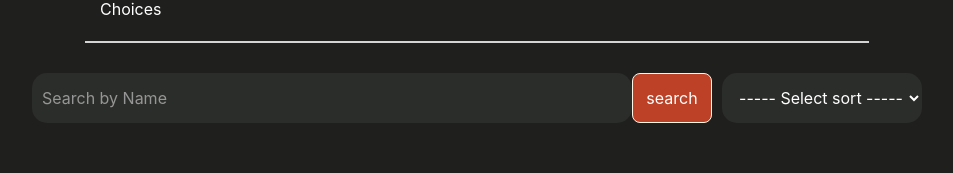
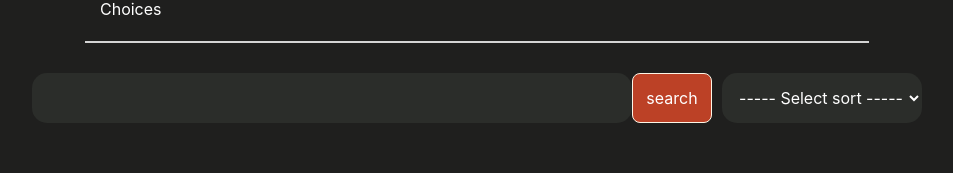
Before and after one commit to Intanin-SE67/LocalHot-Spot, a Next.js app: page /create/choices in a window 1280 px wide. Shown: the part 986-1159 px from the top of the page, without its empty margins (163-1116 px from the left). Built offline with nearby package versions, Linux system fonts and the light colour scheme.

Commit message:
Added a function to search for uploaded images.

```diff
--- a/app/create/choices/page.tsx
+++ b/app/create/choices/page.tsx
@@ -11,6 +11,9 @@ export default function ChoicesPage() {
   const { choices, setData } = useCreateStore();
   const [imageFile, setImageFile] = useState<File | null>(null);
 
+  const [searchInput, setSearchInput] = useState("");
+  const [search, setSearch] = useState("");
+  const filterredChoices = choices.filter((c) => c.name.toLowerCase().includes(search.toLowerCase()));
 
   {/*ฟังชันการอัพโหลดไฟล์รูป และเก็บไว้ใน store*/ }
   const handleUpload = (e: React.ChangeEvent<HTMLInputElement>) => {
@@ -91,14 +94,19 @@ export default function ChoicesPage() {
             />
           </label>
         {/* </div> */}
-        {/*-------------- เทสเทส -------------------*/}
+        {/*-------------- ค้นหาที่อัพโหลด -------------------*/}
 
 
          <p className="p-create">Choices</p>
         <div className="line"></div>
         <div>
-            <input type="text" placeholder="Search by Name" className="input-text" style={{width: 'auto',minWidth: '600px',height: '50px'}}></input>
-            <button  className="button-create" style={{ height: 50}}>search</button>
+            <input
+            type="text"
+            value={searchInput}
+            onChange={(e) => setSearchInput(e.target.value)}
+            className="input-text"
+            style={{width: 'auto',minWidth: '600px',height: '50px'}}></input>
+            <button  className="button-create" style={{ height: 50}} onClick={() => setSearch(searchInput)}>search</button>
             <select className="input-text" style={{width: '200px', height: '50px', marginLeft: '10px',textAlign: 'center'}}>
               <option value="">----- Select sort -----</option>
               <option value="Public">Sort by Name A-Z</option>
@@ -108,7 +116,9 @@ export default function ChoicesPage() {
 
         {/*-------------- เทสเทส  -------------------*/}
         <div className="choices-grid">
-          {choices.map((choice: any) => (
+          {choices
+          .filter((c) => c.name.toLowerCase().includes(search.toLowerCase()))
+          .map((choice: any) => (
             <div key={choice.id} className="choice-card">
               <img src={choice.image} className="choice-image" />
 
```
